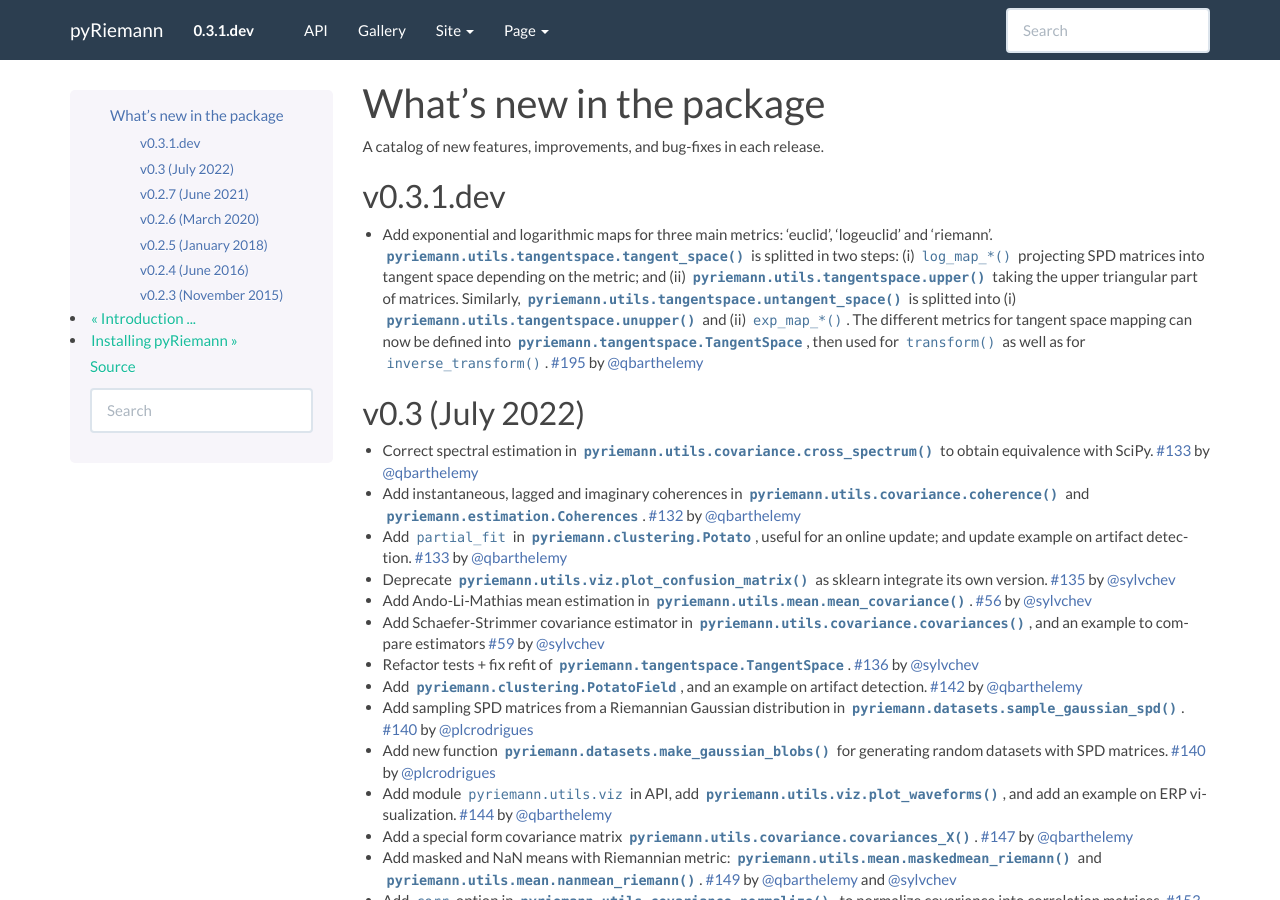
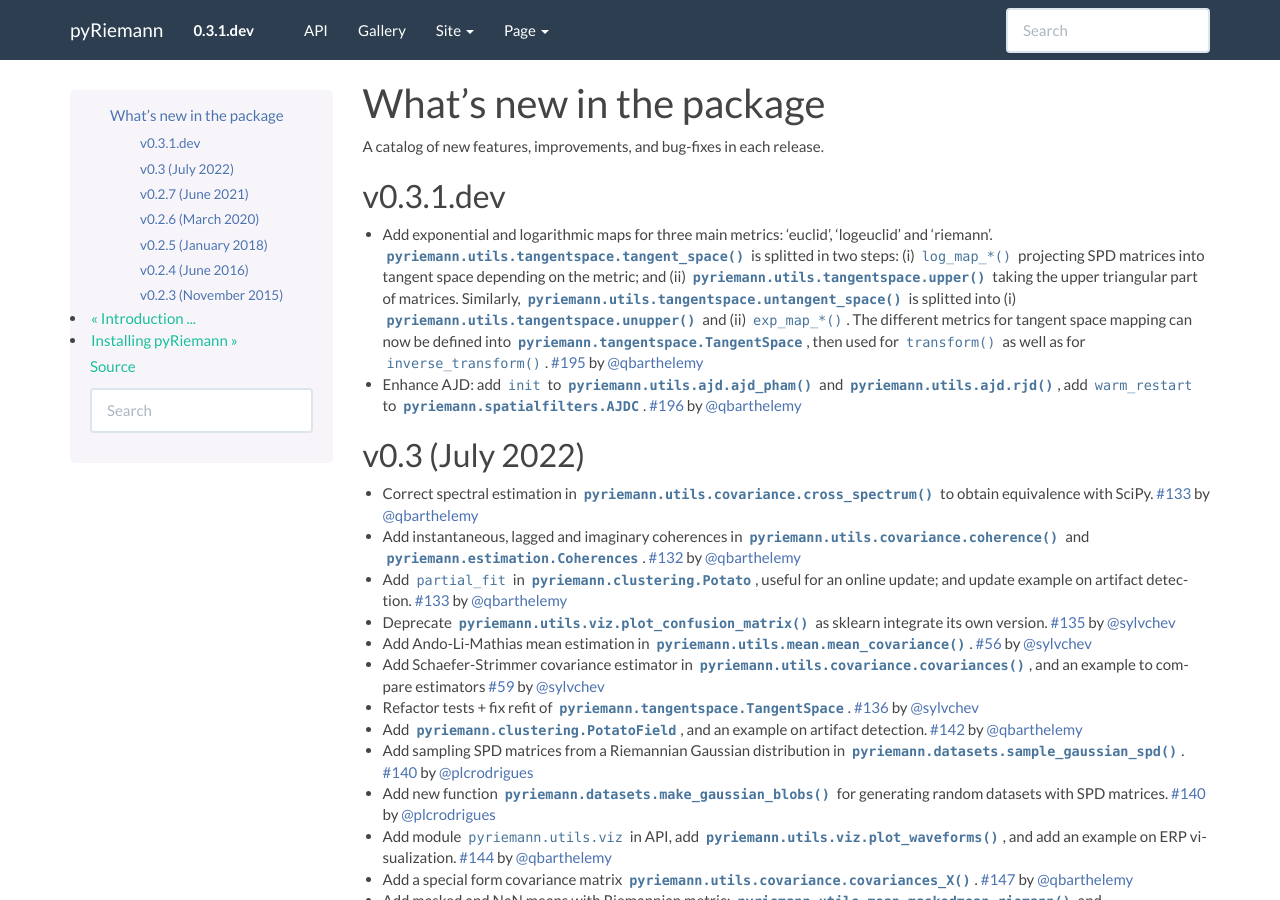
Before and after one commit to pyRiemann/pyRiemann, a Sphinx documentation site: the page built from doc/whatsnew.rst, in a window 1280 px wide and 900 px high. Built offline with Sphinx 7.4.7, drawn with Linux system fonts in a browser that asks for light colours; formulas are drawn with MathJax 3; pages that are not in the unit, such as notebooks, are missing from menus.

Commit message:
update whatsnew

```diff
--- a/doc/whatsnew.rst
+++ b/doc/whatsnew.rst
@@ -15,6 +15,9 @@ v0.3.1.dev
   Similarly, :func:`pyriemann.utils.tangentspace.untangent_space` is splitted into (i) :func:`pyriemann.utils.tangentspace.unupper` and (ii) ``exp_map_*()``.
   The different metrics for tangent space mapping can now be defined into :class:`pyriemann.tangentspace.TangentSpace`,
   then used for ``transform()`` as well as for ``inverse_transform()``. :pr:`195` by :user:`qbarthelemy`
+
+- Enhance AJD: add ``init`` to :func:`pyriemann.utils.ajd.ajd_pham` and :func:`pyriemann.utils.ajd.rjd`,
+  add ``warm_restart`` to :class:`pyriemann.spatialfilters.AJDC`. :pr:`196` by :user:`qbarthelemy`
 
 v0.3 (July 2022)
 ----------------
```
Also changed, not shown: 1 other file.
